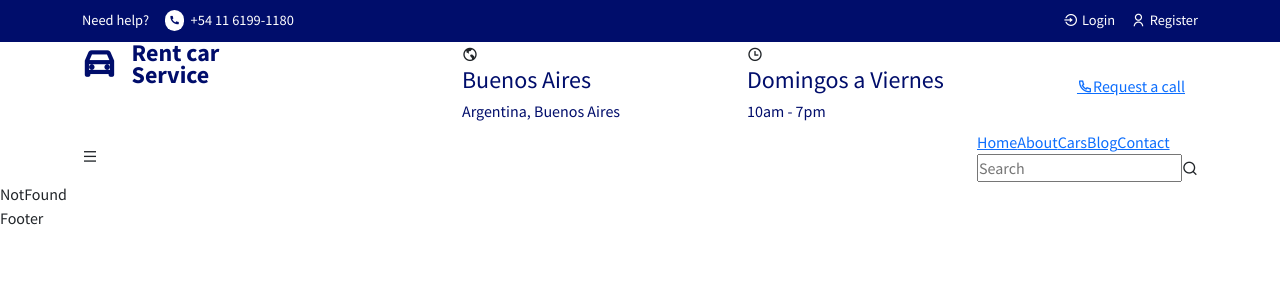
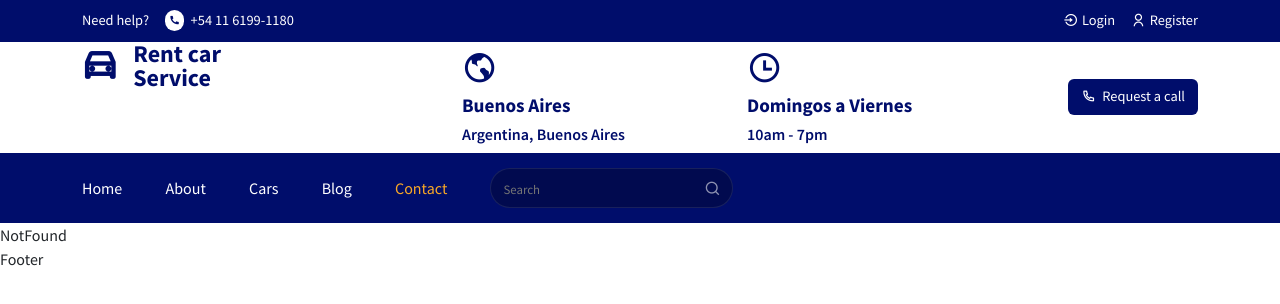
Before and after one commit to lautiposti/Car-rental, a React (Create React App) app: page /contact in a window 1280 px wide. Shown: the top 304 px of the page. Built offline with nearby package versions, Linux system fonts and the light colour scheme.

Commit message:
Finalizado css del header

```diff
--- a/src/styles/Header.css
+++ b/src/styles/Header.css
@@ -1,3 +1,4 @@
+/* ============ header top =========== */
 .header__top {
   padding: 10px 0px;
   background: #000d6b;
@@ -35,8 +36,10 @@
 }
 
 .header__top__right a:hover {
-  color: #ffffffe7;
+  color: #fff;
 }
+
+/* ============ header mid =========== */
 
 .header__middle {
   padding: 20px 0px;
@@ -47,7 +50,7 @@
 }
 
 .logo h1 a i {
-  font-size: 2.1rem;
+  font-size: 2.2rem;
 }
 
 .logo h1 a {
@@ -57,5 +60,150 @@
 }
 
 .logo h1 {
-  line-height: 1.4rem;
+  line-height: 1.5rem;
 }
+
+.header__location span i {
+  font-size: 2.2rem;
+  color: #000d6b;
+}
+
+.header__location-content h4 {
+  font-size: 1.2rem;
+  font-weight: 700;
+  color: #000d6b;
+}
+
+.header__location-content h6 {
+  font-weight: 600;
+}
+
+.header__btn {
+  background: #000d6b !important;
+  padding: 10px 20px;
+  border: none;
+  outline: none;
+  border-radius: 5px;
+}
+
+.header__btn a {
+  display: flex;
+  align-items: center;
+  column-gap: 0.4rem;
+  text-decoration: none;
+  color: #fff;
+  justify-content: end;
+  font-size: 0.9rem;
+}
+
+.header__btn a:hover {
+  color: #fff;
+}
+
+/* ================ navbar =========== */
+
+.main__navbar {
+  padding: 15px 0px;
+  background: #000d6b;
+}
+
+.mobile__menu i {
+  color: #fff;
+  font-size: 1.3rem;
+  cursor: pointer;
+}
+
+.mobile__menu {
+  display: none;
+}
+
+.menu {
+  display: flex;
+  align-items: center;
+  column-gap: 2.7rem;
+}
+
+.nav__item {
+  color: #fff;
+  text-decoration: none;
+  transition: 0.3s;
+}
+
+.nav__item:hover {
+  color: #f9a826;
+}
+
+.search__box {
+  border: 1px solid #7c8a972f;
+  padding: 7px 12px;
+  display: flex;
+  align-items: center;
+  border-radius: 50px;
+  background: #020a4de9;
+}
+
+.search__box input {
+  background: transparent;
+  border: none;
+  outline: none;
+  color: #fff;
+  cursor: pointer;
+}
+
+.search__box input::placeholder {
+  font-size: 0.8rem;
+}
+
+.search__box span i {
+  color: rgba(255, 255, 255, 0.555);
+  cursor: pointer;
+}
+
+.nav__active {
+  color: #f9a826;
+}
+
+@media only screen and (max-width: 768px) {
+
+  .header__top,
+  .header__middle,
+  .nav__right {
+    display: none;
+  }
+
+  .mobile__menu {
+    display: block;
+  }
+
+  .navigation {
+    background: rgb(0, 13, 107, 0.6);
+    width: 100%;
+    height: 100%;
+    position: fixed;
+    top: 0;
+    left: 0;
+    z-index: 9999;
+    display: none;
+  }
+
+  .menu {
+    width: 250px;
+    height: 100%;
+    background: #fff;
+    display: flex;
+    align-items: center;
+    flex-direction: column;
+    row-gap: 2rem;
+    justify-content: center;
+  }
+
+  .menu a {
+    color: #000d6b;
+    font-weight: 600;
+    font-size: 0.9rem;
+  }
+
+  .menu__active {
+    display: block;
+  }
+}
```
